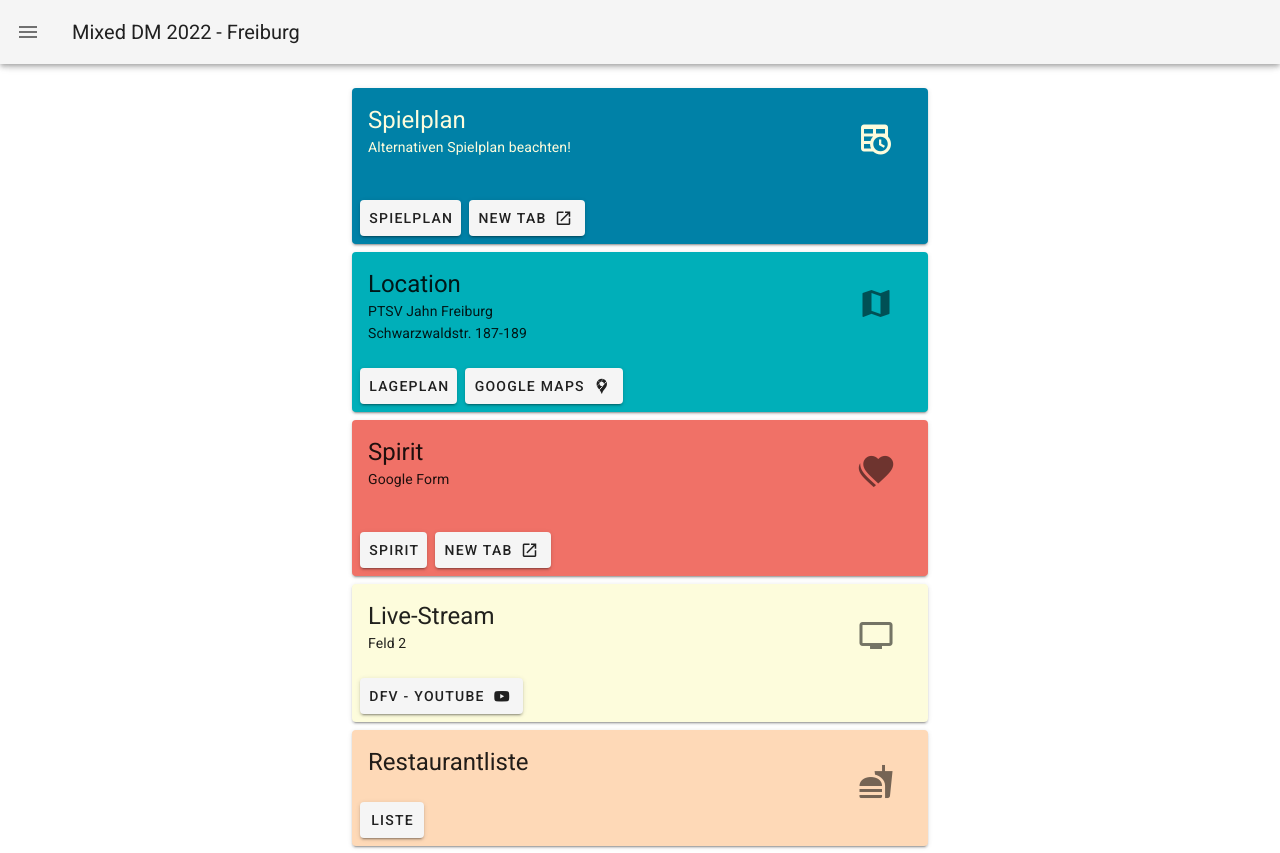
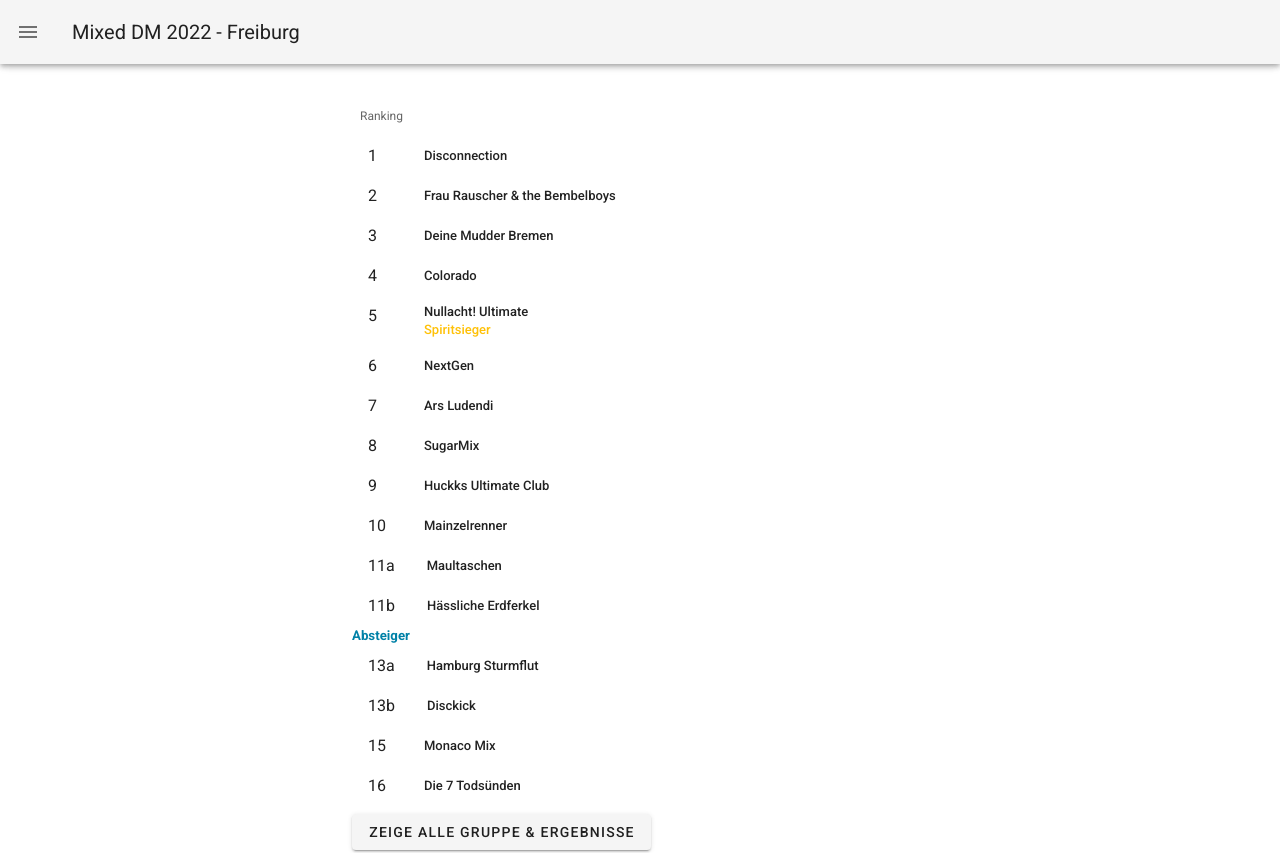
Before and after one commit to t-huyeng/mixed-dm-2022, a Nuxt app: page / in a window 1280 px wide. Shown: the top 853 px of the page. Built offline with nearby package versions, Linux system fonts and the light colour scheme; what vue-pdf-embed would draw is missing.

Commit message:
final placements added

```diff
--- a/pages/index.vue
+++ b/pages/index.vue
@@ -3,12 +3,40 @@
     <!-- https://coolors.co/palette/0081a7-00afb9-fdfcdc-fed9b7-f07167 -->
     <v-row dense>
       <v-col cols="12">
+        <v-list disabled dense>
+          <v-subheader>Ranking</v-subheader>
+          <v-list-item-group color="primary">
+            <template v-for="(item, i) in items">
+              <v-list-item :key="i">
+                <v-list-item-icon>
+                  {{ item.rank }}
+                </v-list-item-icon>
+                <v-list-item-content>
+                  <v-list-item-title v-text="item.name"></v-list-item-title>
+                  <v-list-item-title
+                    v-if="item.name == 'Nullacht! Ultimate'"
+                    class="amber--text"
+                    >Spiritsieger</v-list-item-title
+                  >
+                </v-list-item-content>
+              </v-list-item>
+              <template v-if="item.rank == '11b'">
+                <h5 :key="i">Absteiger</h5>
+              </template>
+            </template>
+          </v-list-item-group>
+        </v-list>
+        <v-btn
+          href="https://scores.frisbeesportverband.de/?view=poolstatus&series=1478"
+        >
+          Zeige alle Gruppe & Ergebnisse</v-btn
+        >
+      </v-col>
+      <v-col cols="12">
         <v-card color="primary" class="accent--text">
           <div class="d-flex flex-no-wrap justify-space-between">
             <div>
               <v-card-title class="text-h5"> Spielplan</v-card-title>
-
-              <v-card-subtitle>Alternativen Spielplan beachten!</v-card-subtitle>
             </div>
             <v-avatar class="ma-3" size="80" tile>
               <v-icon large color="accent">mdi-timetable</v-icon>
@@ -115,6 +143,24 @@
 <script>
 export default {
   data: () => ({
+    items: [
+      { rank: "1", name: "Disconnection" },
+      { rank: "2", name: "Frau Rauscher & the Bembelboys" },
+      { rank: "3", name: "Deine Mudder Bremen" },
+      { rank: "4", name: "Colorado" },
+      { rank: "5", name: "Nullacht! Ultimate" },
+      { rank: "6", name: "NextGen" },
+      { rank: "7", name: "Ars Ludendi" },
+      { rank: "8", name: "SugarMix" },
+      { rank: "9", name: "Huckks Ultimate Club" },
+      { rank: "10", name: "Mainzelrenner" },
+      { rank: "11a", name: "Maultaschen" },
+      { rank: "11b", name: "Hässliche Erdferkel" },
+      { rank: "13a", name: "Hamburg Sturmflut" },
+      { rank: "13b", name: "Disckick" },
+      { rank: "15", name: "Monaco Mix" },
+      { rank: "16", name: "Die 7 Todsünden" },
+    ],
     timelines: [
       { time: "08:00", title: "Captains Meeting" },
       { time: "07:00", endtime: "10:00", title: "Frühstück" },
```
Also changed, not shown: 1 other file (tests, documents, lock files or other folders).
